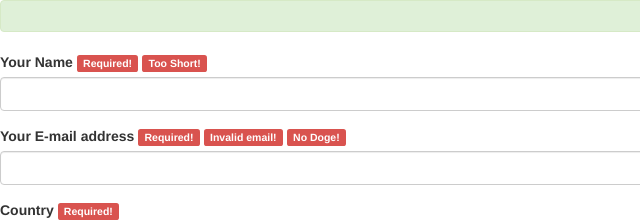
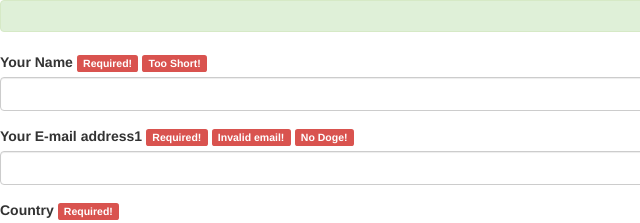
Before and after one commit to JayTechnology/MyApp, a plain HTML site: page app/app/index.html in a window 1280 px wide. Shown: the top 223 px of the page, 0-640 px from the left. Drawn offline with nearby package versions, Linux system fonts and the light colour scheme.

Commit message:
Changed Address

```diff
--- a/app/app/index.html
+++ b/app/app/index.html
@@ -21,7 +21,7 @@
             </div>
 
             <div class="form-group">
-                <label for="email">Your E-mail address</label>
+                <label for="email">Your E-mail address1</label>
                 <span class="label label-danger" data-ng-show="helpForm.email.$dirty && helpForm.email.$error.required">Required!</span>
                 <span class="label label-danger" data-ng-show="helpForm.email.$dirty && helpForm.email.$error.email">Invalid email!</span>
                 <span class="label label-danger" data-ng-show="helpForm.email.$dirty && helpForm.email.$error.noDogs">No Doge!</span>
```
